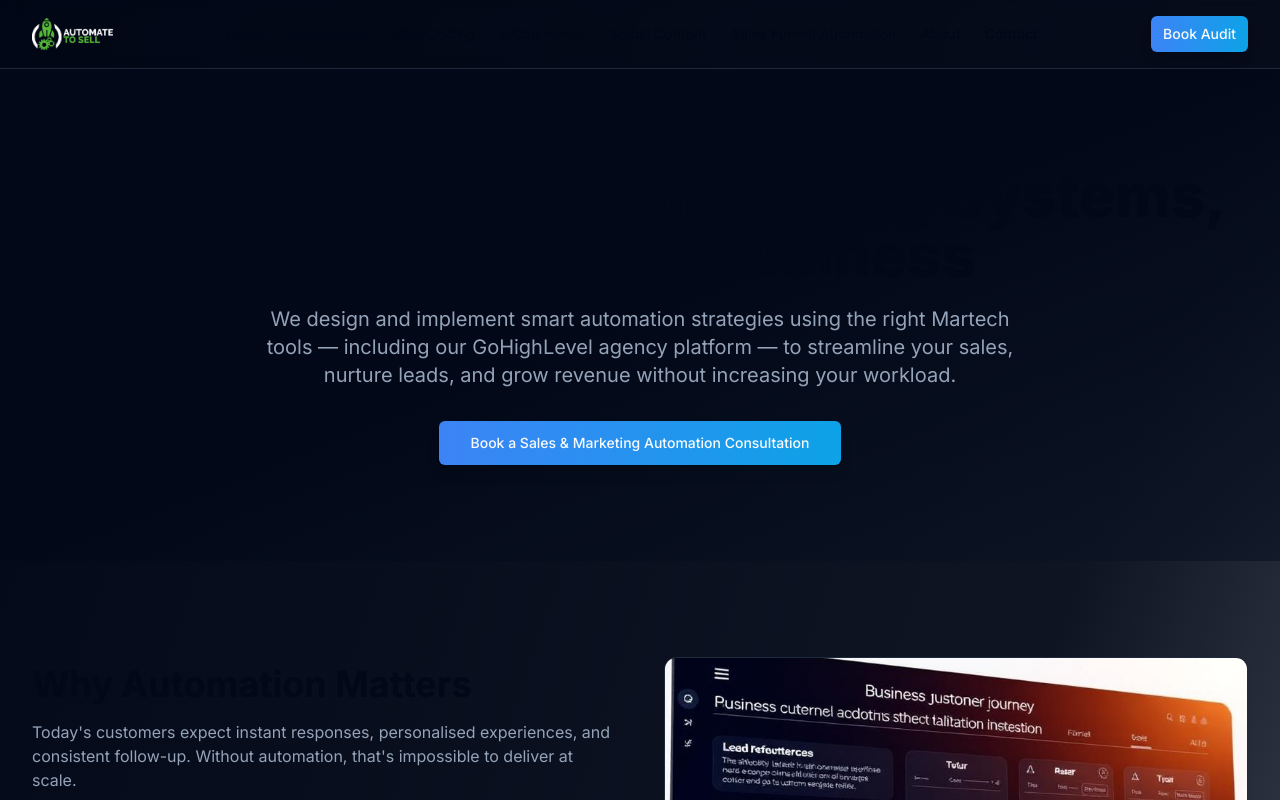
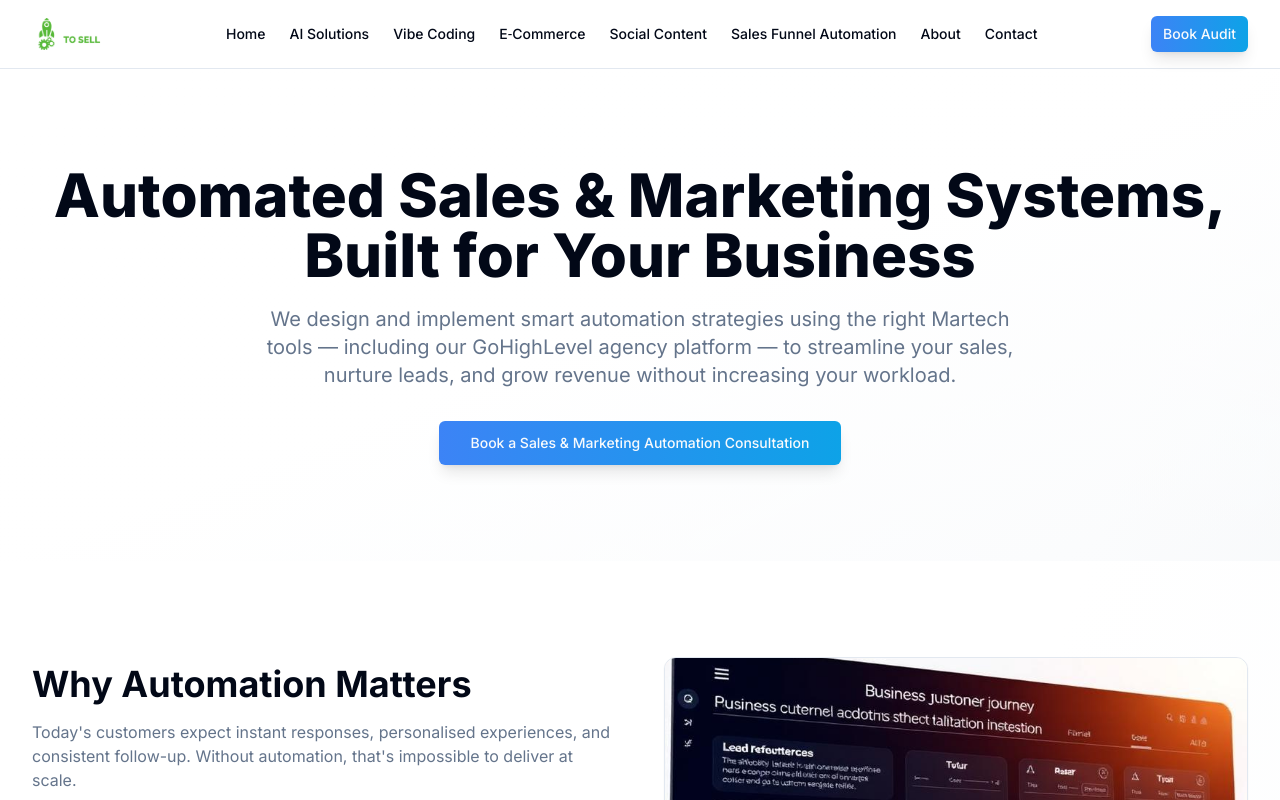
Before and after one commit to ATSUK-23/ats-website, a React (Vite) app: page /sales-funnel-automation in a window 1280 px wide. Shown: the top 800 px of the page. Built offline with nearby package versions, Linux system fonts and the light colour scheme.

Commit message:
Fix Sales Funnel Automation page
Fixes issues with the menu not displaying and headlines appearing in black instead of white bold on the Sales Funnel Automation page.

```diff
--- a/src/pages/SalesFunnelAutomation.tsx
+++ b/src/pages/SalesFunnelAutomation.tsx
@@ -12,7 +12,7 @@ import businessAutomatedImage from "@/assets/business-automated.jpg";
 
 const SalesFunnelAutomation = () => {
   return (
-    <div className="min-h-screen bg-gradient-to-br from-background via-background/95 to-muted/50 dark">
+    <div className="min-h-screen bg-gradient-to-br from-background via-background/95 to-muted/50">
       <Helmet>
         <title>Sales Funnel Automation - Automate To Sell</title>
         <meta name="description" content="Automated sales & marketing systems built for your business. Streamline sales, nurture leads, and grow revenue with smart automation strategies." />
@@ -29,7 +29,7 @@ const SalesFunnelAutomation = () => {
           ctaText="Book a Sales & Marketing Automation Consultation"
           ctaLink="https://www.automatetosell.com/ats-application"
           backgroundImage={salesHeroImage}
-          className="dark:bg-gradient-to-br dark:from-background dark:via-background/95 dark:to-muted/30"
+          className="bg-gradient-to-br from-background via-background/95 to-muted/30"
         />
 
         <SplitSection
```
